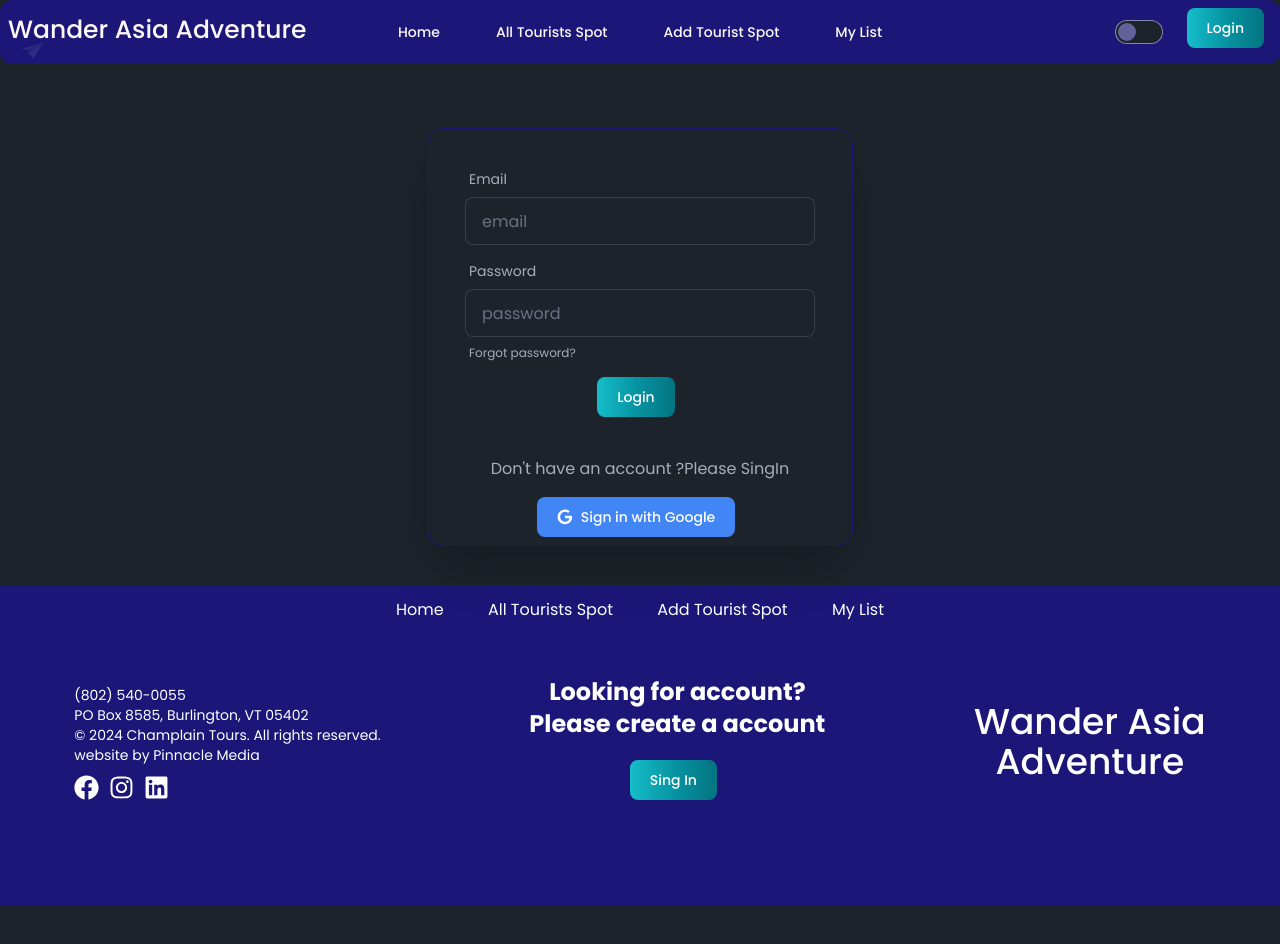
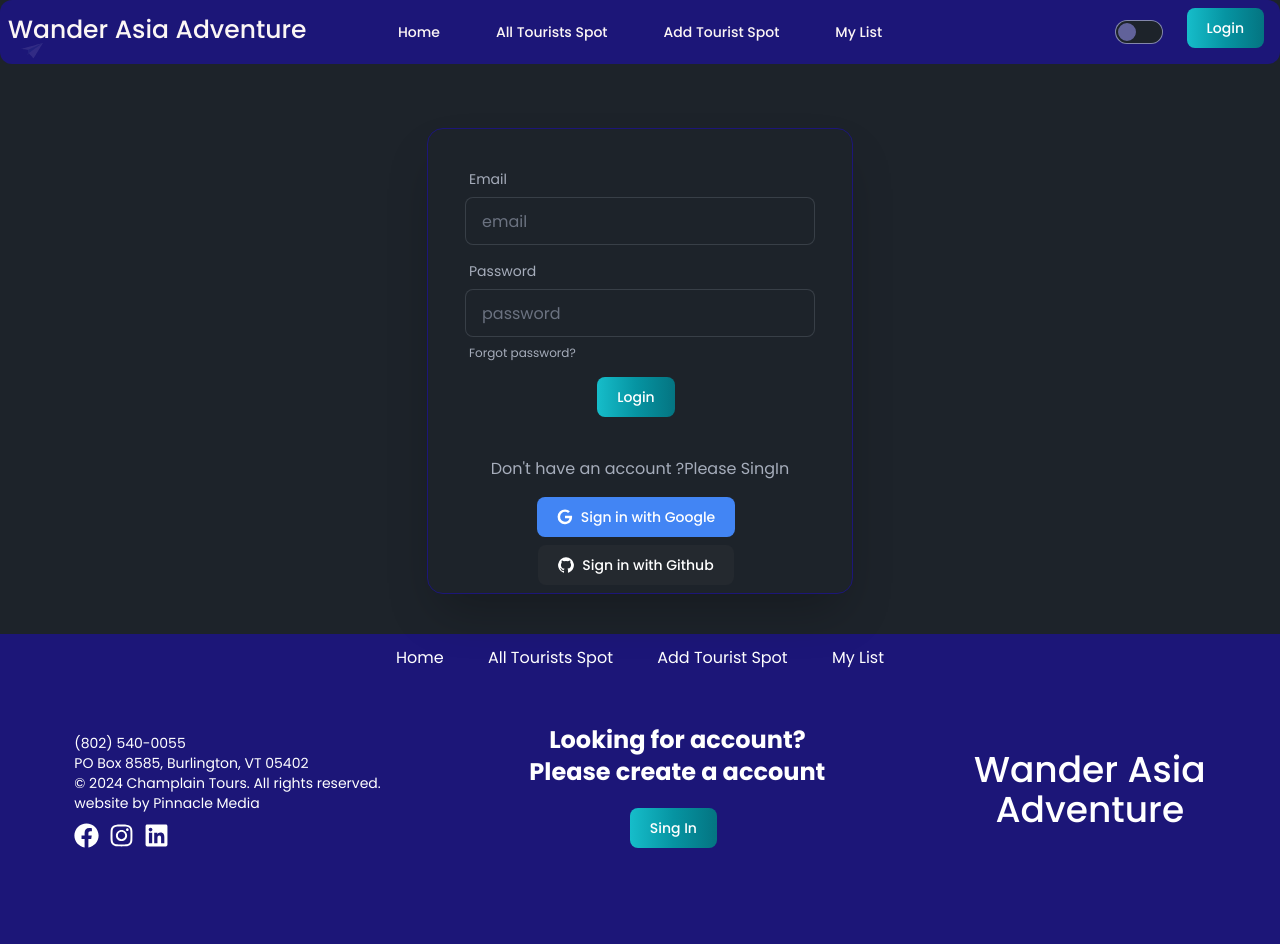
Before and after one commit to joweldas1/WanderAsiaAdventure-Client, a React (Vite) app: page /login in a window 1280 px wide. Shown: the top 944 px of the page. Before the commit the page ends 906 px from the top, so only its background shows below. Built offline with nearby package versions, Linux system fonts and the light colour scheme; no server answers.

Commit message:
error solve

```diff
--- a/src/Componenet/AuthComponent/AuthProvider.jsx
+++ b/src/Componenet/AuthComponent/AuthProvider.jsx
@@ -1,4 +1,4 @@
-import { GoogleAuthProvider, createUserWithEmailAndPassword, onAuthStateChanged, signInWithEmailAndPassword, signInWithPopup, signOut, updateProfile } from "firebase/auth";
+import { GithubAuthProvider, GoogleAuthProvider, createUserWithEmailAndPassword, onAuthStateChanged, signInWithEmailAndPassword, signInWithPopup, signOut, updateProfile } from "firebase/auth";
 import { createContext, useEffect, useState } from "react";
 import auth from "../../firebase.config";
 
@@ -14,6 +14,7 @@
     console.log(userEmail,userImage,userName);
 
     const googleProvider = new GoogleAuthProvider();
+    const gitProvider = new GithubAuthProvider()
 
 
 
@@ -44,6 +45,9 @@
         return signInWithPopup(auth,googleProvider)
     }
 
+    const gitLogin=()=>{
+        return  signInWithPopup(auth,gitProvider)
+    }
 
     const logOut=()=>{
         setLoading(true)
@@ -65,7 +69,7 @@
 
 
 
-    const authData={createUser,updateUser,login,loading,logOut,user,googleLogin , userName ,userImage ,userEmail}
+    const authData={createUser,updateUser,login,loading,logOut,user,googleLogin , userName ,userImage ,userEmail,gitLogin}
     return (
         <useAuth.Provider value={authData}>
             {children}
--- a/src/Componenet/AuthComponent/SocialLogin.jsx
+++ b/src/Componenet/AuthComponent/SocialLogin.jsx
@@ -3,9 +3,22 @@
 import { useLocation, useNavigate } from "react-router-dom";
 
 const SocialLogin = () => {
-  const {googleLogin} = UseAuth();
+  const {googleLogin,gitLogin} = UseAuth();
   const navigate=useNavigate()
   const location=useLocation()
+
+  const handleGitLogin=()=>{
+    gitLogin()
+    .then(result=>{
+      if(result?.user){
+        return navigate(location?.state)
+      }
+        })
+
+        .catch((error)=>{
+          console.log(error);
+        })
+  }
   const handleToGoogleLogin = () => {
     googleLogin()
       .then((result) => {
@@ -17,7 +30,7 @@
   };
   return (
     <div>
-      <div>
+      <div className="text-center">
         <button
         onClick={handleToGoogleLogin}
           type="button"
@@ -37,7 +50,17 @@
             />
           </svg>
           Sign in with Google
-        </button>
+        </button> <br />
+
+
+
+
+        <button onClick={handleGitLogin} type="button" className="text-white bg-[#24292F] hover:bg-[#24292F]/90 focus:ring-4 focus:outline-none focus:ring-[#24292F]/50 font-medium rounded-lg text-sm px-5 py-2.5 text-center inline-flex items-center dark:focus:ring-gray-500 dark:hover:bg-[#050708]/30 me-2 mb-2">
+<svg className="w-4 h-4 me-2" aria-hidden="true" xmlns="http://www.w3.org/2000/svg" fill="currentColor" viewBox="0 0 20 20">
+<path fillRule="evenodd" d="M10 .333A9.911 9.911 0 0 0 6.866 19.65c.5.092.678-.215.678-.477 0-.237-.01-1.017-.014-1.845-2.757.6-3.338-1.169-3.338-1.169a2.627 2.627 0 0 0-1.1-1.451c-.9-.615.07-.6.07-.6a2.084 2.084 0 0 1 1.518 1.021 2.11 2.11 0 0 0 2.884.823c.044-.503.268-.973.63-1.325-2.2-.25-4.516-1.1-4.516-4.9A3.832 3.832 0 0 1 4.7 7.068a3.56 3.56 0 0 1 .095-2.623s.832-.266 2.726 1.016a9.409 9.409 0 0 1 4.962 0c1.89-1.282 2.717-1.016 2.717-1.016.366.83.402 1.768.1 2.623a3.827 3.827 0 0 1 1.02 2.659c0 3.807-2.319 4.644-4.525 4.889a2.366 2.366 0 0 1 .673 1.834c0 1.326-.012 2.394-.012 2.72 0 .263.18.572.681.475A9.911 9.911 0 0 0 10 .333Z" clipRule="evenodd"/>
+</svg>
+Sign in with Github
+</button>
       </div>
     </div>
   );
```
